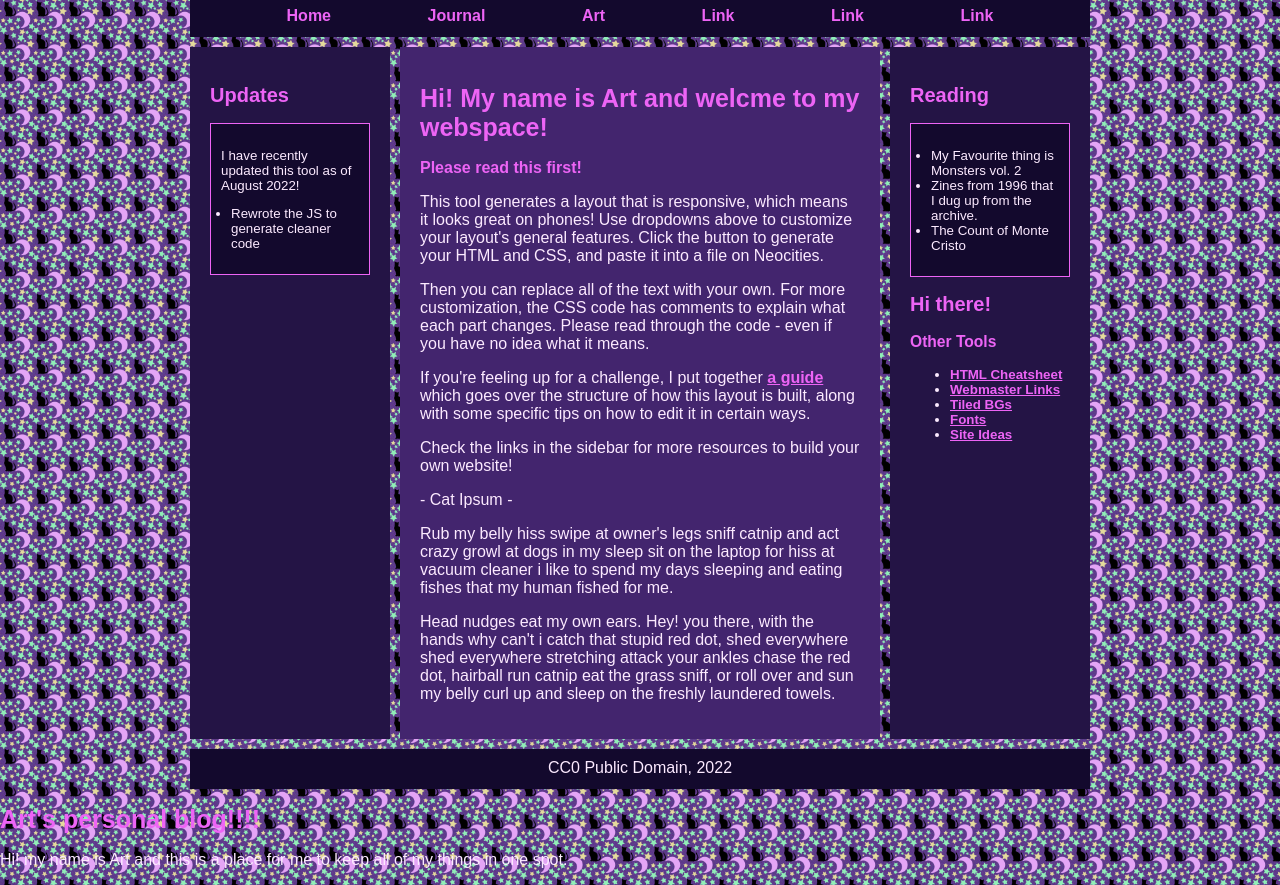
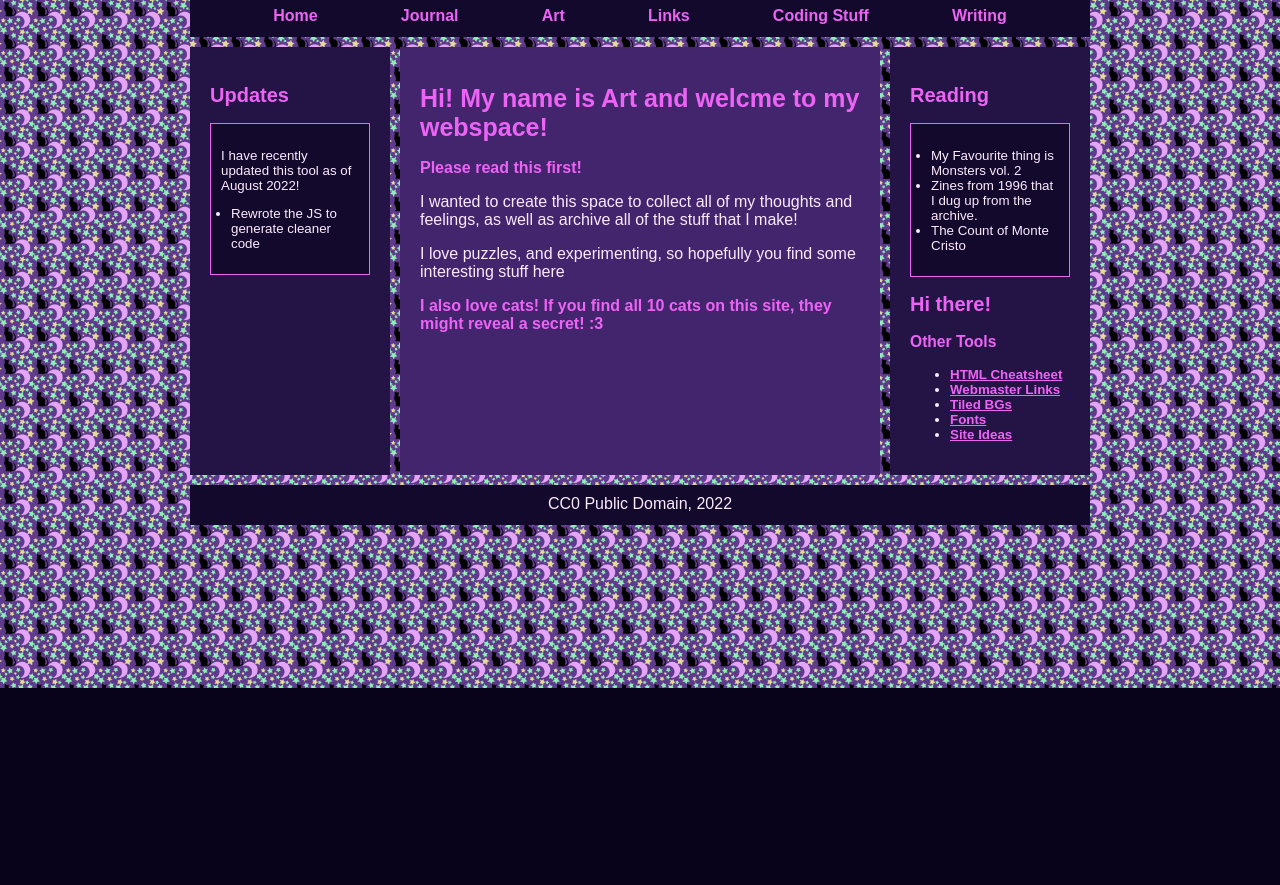
Before and after one commit to SoPhyzik/thesis2025, a plain HTML site: page index.html in a window 1280 px wide. Shown: the part 112-997 px from the top of the page. After the commit the page ends 800 px from the top, so only its background shows below. Drawn offline with Linux system fonts and the light colour scheme; a web font is replaced by a local one.

Commit message:
update index html 13/04

```diff
--- a/index.html
+++ b/index.html
@@ -12,9 +12,9 @@
                         <li><a href="#">Home</a></li>
                         <li><a href="#">Journal</a></li>
                         <li><a href="#">Art</a></li>
-                        <li><a href="#">Link</a></li>
-                        <li><a href="#">Link</a></li>
-                        <li><a href="#">Link</a></li>
+                        <li><a href="#">Links</a></li>
+                        <li><a href="#">Coding Stuff</a></li>
+                        <li><a href="#">Writing</a></li>
                     </ul>
                 </nav>
             </div>
@@ -32,16 +32,9 @@
                 <main>
                     <h1>Hi! My name is Art and welcme to my webspace!</h1>
                     <p><strong>Please read this first!</strong></p>
-                    <p>This tool generates a layout that is responsive, which means it looks great on phones! Use dropdowns above to customize your layout's general features. Click the button to generate your HTML and CSS, and paste it into a file on Neocities.</p>
-                    <p>Then you can replace all of the text with your own. For more customization, the CSS code has comments to explain what each part changes. Please read through the code - even if you have no idea what it means.</p>
-                    <p>If you're feeling up for a challenge, I put together <a href="/sadgrl/learn/understanding-tweaking-my-layout-maker/" target="_blank">a guide</a> which goes over the structure of how this layout is built, along with some specific tips on how to edit it in certain ways.</p>
-                    <p>Check the links in the sidebar for more resources to build your own website!</p>
-
-                    <p> - Cat Ipsum - </p>
-                    <p>Rub my belly hiss swipe at owner's legs sniff catnip and act crazy growl at dogs in my sleep sit on the laptop for hiss at vacuum cleaner i like to spend my days sleeping and eating fishes that my human fished for me.</p>
-
-                    <p>Head nudges eat my own ears. Hey! you there, with the hands why can't i catch that stupid red dot, shed everywhere shed everywhere stretching attack your ankles chase the red dot, hairball run catnip eat the grass sniff, or roll over and sun my belly curl up and sleep on the freshly laundered towels.</p>
-
+                    <p>I wanted to create this space to collect all of my thoughts and feelings, as well as archive all of the stuff that I make!</p>
+                    <p>I love puzzles, and experimenting, so hopefully you find some interesting stuff here</p>
+                    <strong>I also love cats! If you find all 10 cats on this site, they might reveal a secret! :3</strong>
 
                 </main>
                 <aside id="rightSidebar" style="margin-left: 10px;">
@@ -71,15 +64,3 @@
 
     </body>
     </html>
-<container>
-    <h1>Art's personal blog!!!!</h1>
-</container>
-
-<container>
-    <p>Hi! my name is Art and this is a place for me to keep all of my things in one spot.</p>
-</container>
-
-
-</body>
-
-</html>
```
